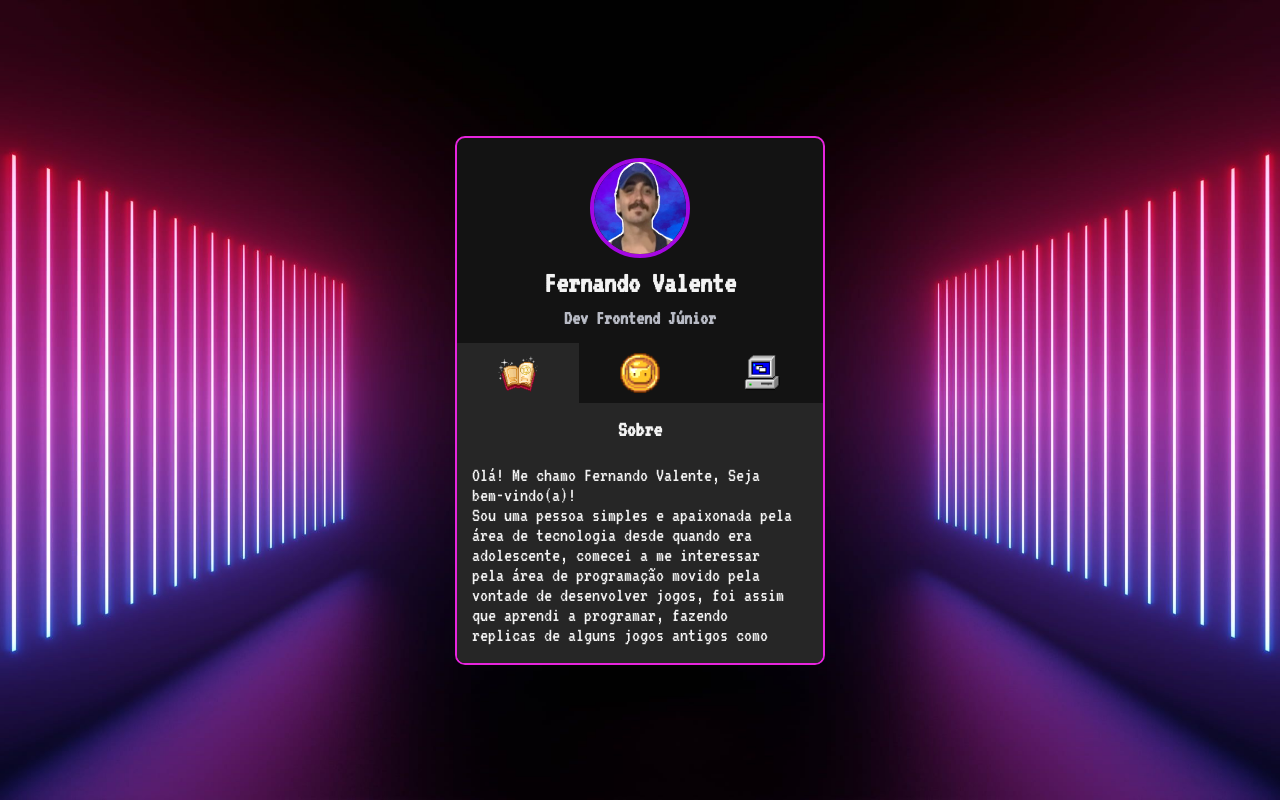
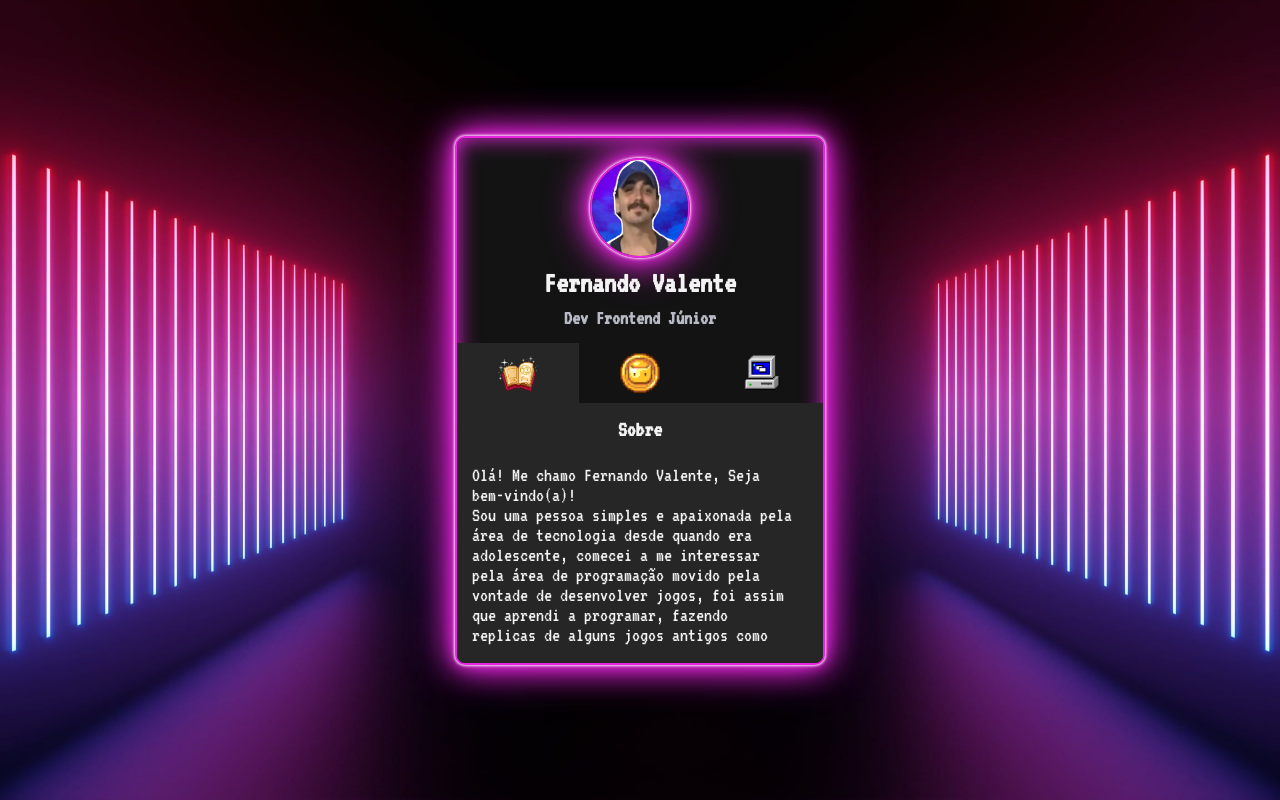
Before and after one commit to ffvalente/portfolio, a plain HTML site: page index.html in a window 1280 px wide. Drawn offline with Linux system fonts and the light colour scheme.

Commit message:
Update estilos.css

```diff
--- a/css/estilos.css
+++ b/css/estilos.css
@@ -15,6 +15,14 @@ body{
 }
 
 .perfil{
+    animation: pulsate 1.5s infinite alternate;
+    border: 0.2rem solid #fff;
+    box-shadow: 0 0 .2rem #fff,
+              0 0 .2rem #fff,
+              0 0 2rem #e725de,
+              0 0 0.8rem #e725de,
+              0 0 2.8rem #e725de,
+              inset 0 0 1.3rem #e725de;
     background-color: #131313;
     width: 370px;
     border: 2px solid #e725de;
@@ -31,8 +39,16 @@ body{
 }
 
 .perfil .minhas-infos img{
+    animation: pulsate 1.5s infinite alternate;
+    border: 0.2rem solid #fff;
+    box-shadow: 0 0 .2rem #fff,
+              0 0 .2rem #fff,
+              0 0 2rem #e725de,
+              0 0 0.8rem #e725de,
+              0 0 2.8rem #e725de,
+              inset 0 0 1.3rem #e725de;
     border-radius: 50px;
-    border: 4px solid #a407e2;
+    border: 2px solid #e725de;
     width: 100px;
     height: 100px;
 }
```
